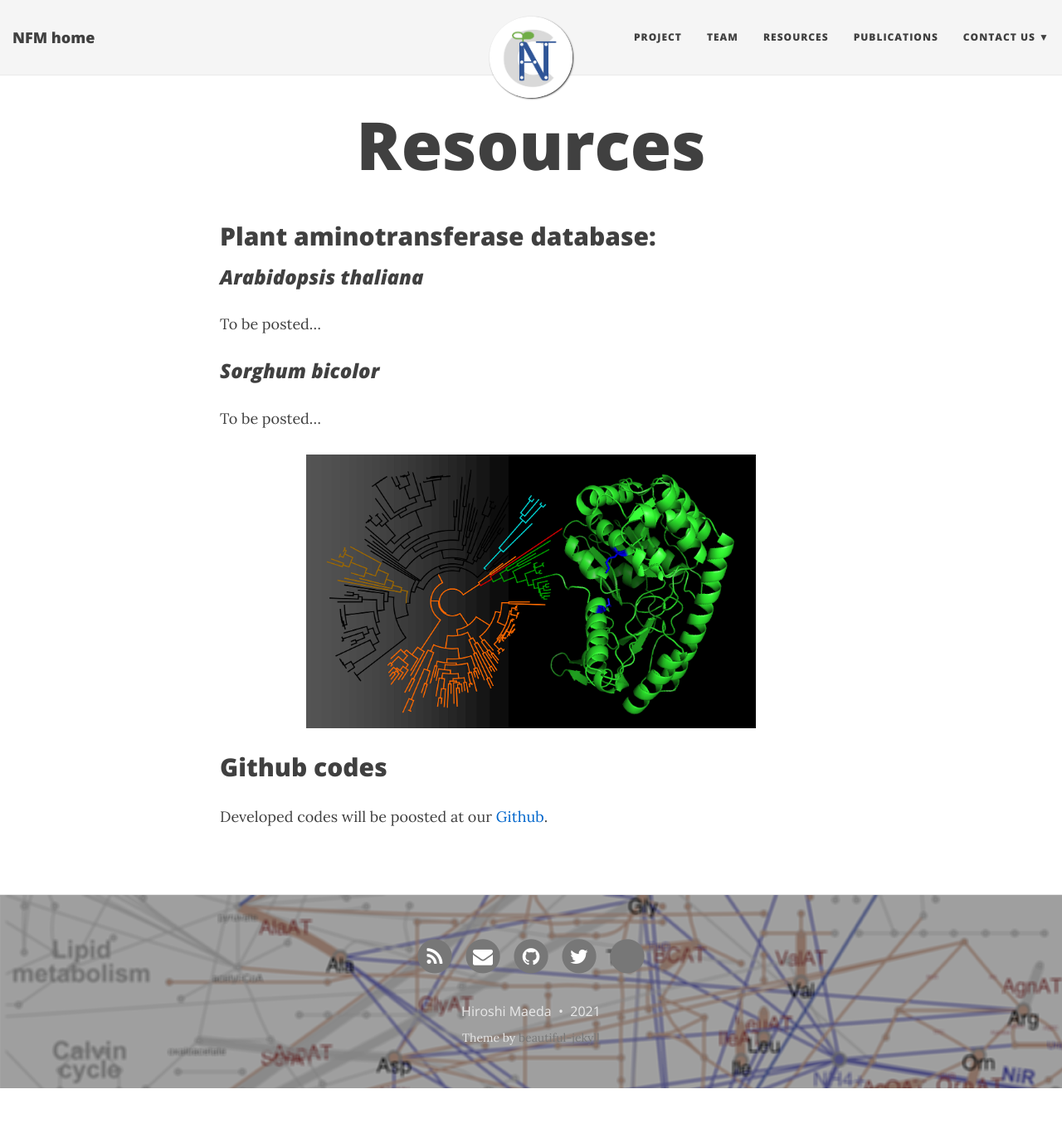
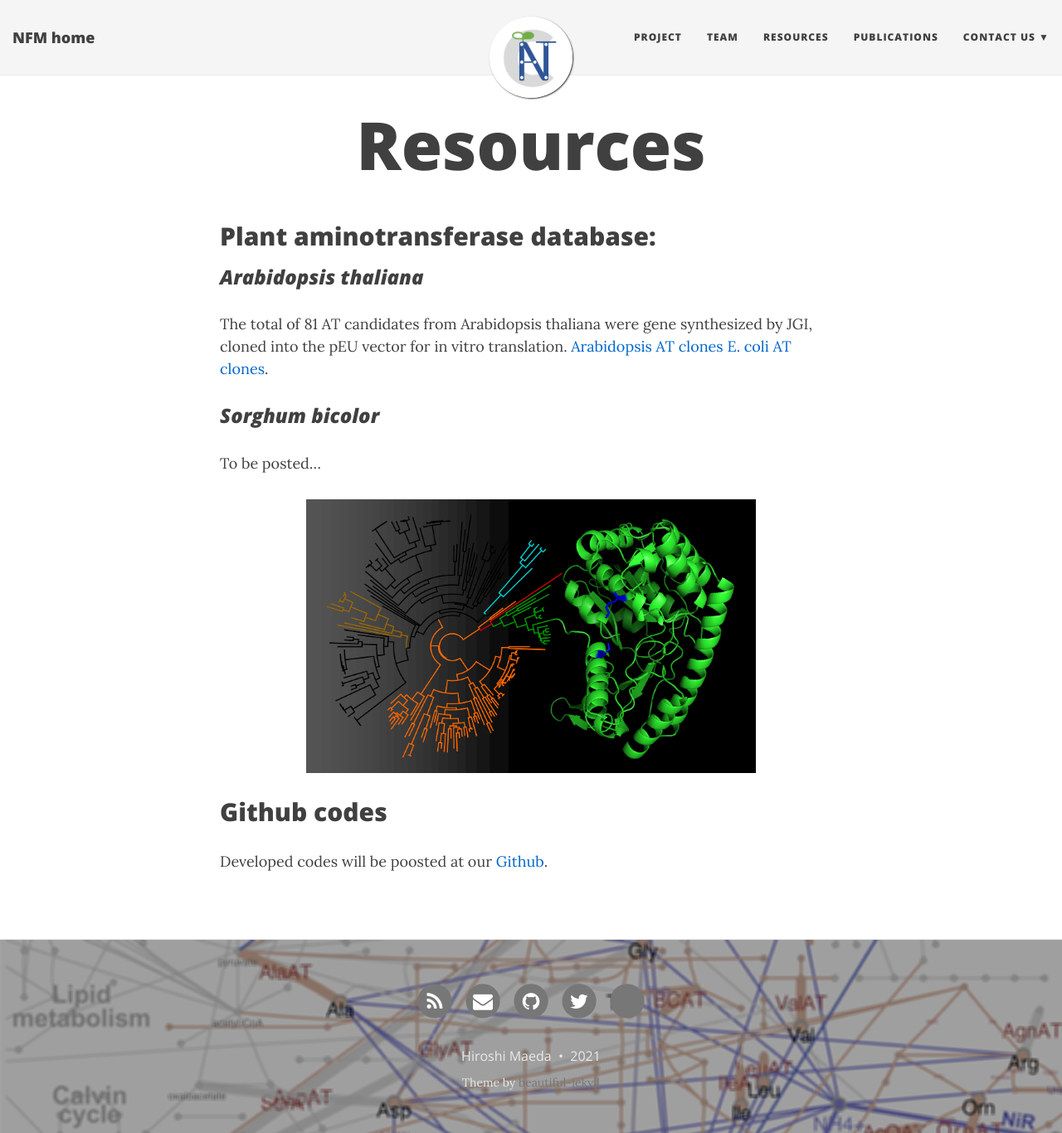
Before and after one commit to NfluxMap/NfluxMap.github.io, a Jekyll site: the page built from resources.md, in a window 1280 px wide and 1366 px high. Shown: the whole window at 83% size. Built offline with Jekyll 4.4.1, drawn with Linux system fonts in a browser that asks for light colours; nearby versions of some CDN libraries; a style sheet for code colours, icons or effects is not loaded.

Commit message:
Update resources.md

```diff
--- a/resources.md
+++ b/resources.md
@@ -11,7 +11,9 @@
 
 
 ### *Arabidopsis thaliana*
-To be posted...
+The total of 81 AT candidates from Arabidopsis thaliana were gene synthesized by JGI, cloned into the pEU vector for in vitro translation.
+[Arabidopsis AT clones](https://docs.google.com/spreadsheets/d/1sKc8emlIbMW3ehuNgex_3LA8BpyT154dQF55s4V_nPI/edit?usp=sharing)
+[E. coli AT clones](https://docs.google.com/spreadsheets/d/1wDYjcP5n5RaZ2fp7FwJbHMckW0Wz0lE3beT60OJ3p68/edit?usp=sharing).
 
 ### *Sorghum bicolor*
 To be posted...
```
